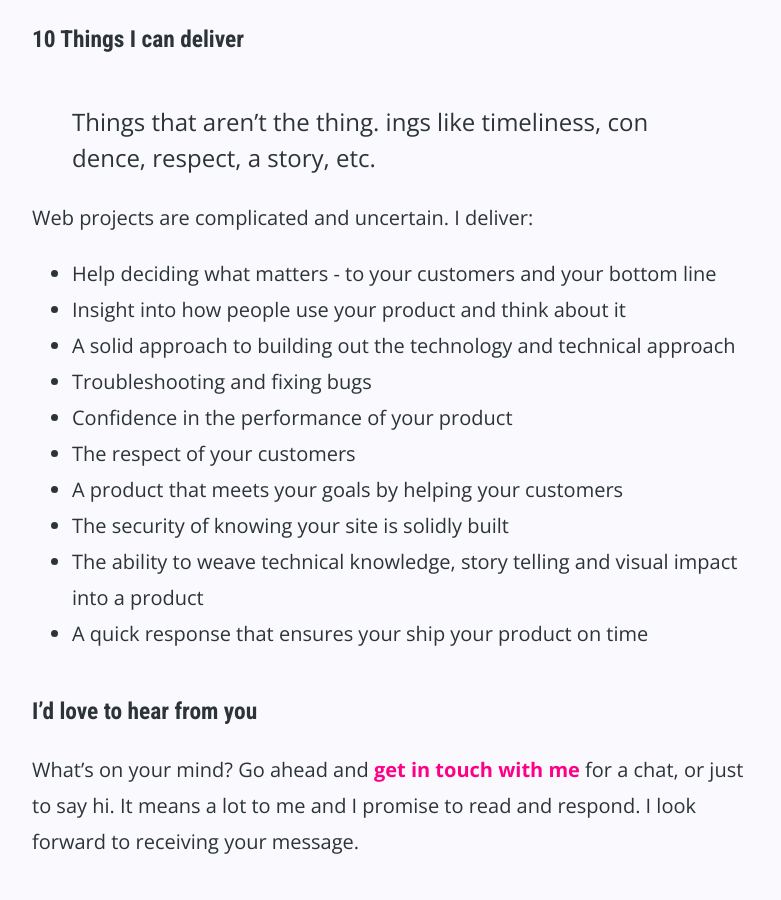
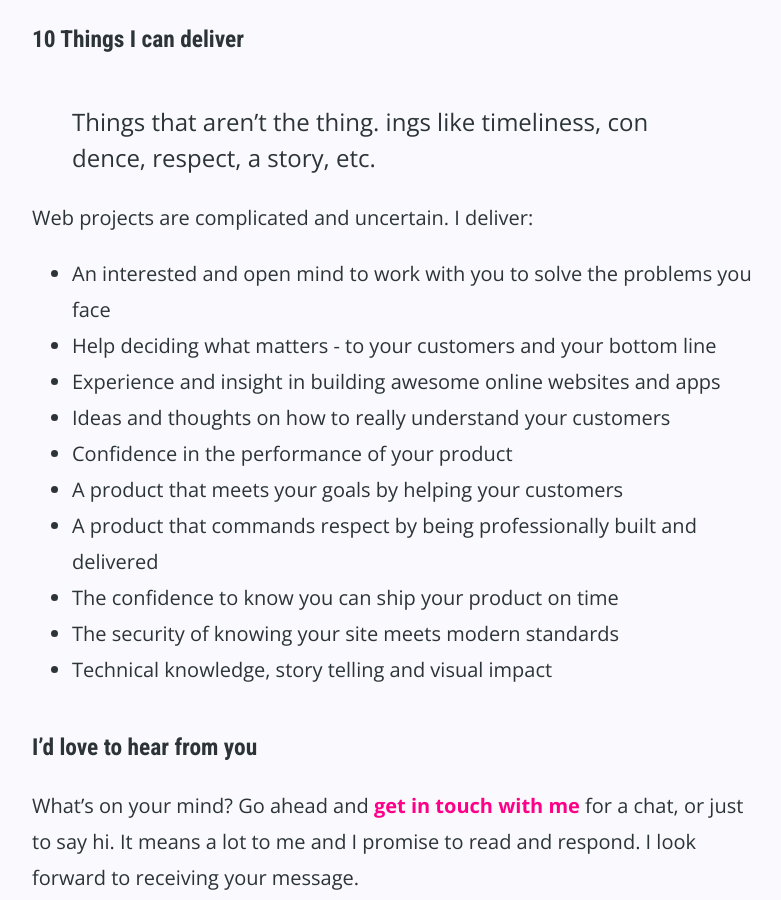
Before and after one commit to donovanh/donovanh.github.com, a Jekyll site: the page built from _posts/2016-06-09-what-i-provide.markdown, in a window 1280 px wide and 900 px high, scrolled down 1667 px. Shown: the whole window, without its empty margins (248-1029 px from the left). Built offline with Jekyll 4.4.1, drawn with Linux system fonts in a browser that asks for light colours; nearby versions of some CDN libraries.

Commit message:
What I provide

```diff
--- a/_posts/2016-06-09-what-i-provide.markdown
+++ b/_posts/2016-06-09-what-i-provide.markdown
@@ -33,16 +33,16 @@ My career grew around the introduction of CSS, and I'm particularly fond of usin
 
 Web projects are complicated and uncertain. I deliver:
 
+* An interested and open mind to work with you to solve the problems you face
 * Help deciding what matters - to your customers and your bottom line
-* Insight into how people use your product and think about it
-* A solid approach to building out the technology and technical approach
-* Troubleshooting and fixing bugs
+* Experience and insight in building awesome online websites and apps
+* Ideas and thoughts on how to really understand your customers
 * Confidence in the performance of your product
-* The respect of your customers
 * A product that meets your goals by helping your customers
-* The security of knowing your site is solidly built
-* The ability to weave technical knowledge, story telling and visual impact into a product
-* A quick response that ensures your ship your product on time
+* A product that commands respect by being professionally built and delivered
+* The confidence to know you can ship your product on time
+* The security of knowing your site meets modern standards
+* Technical knowledge, story telling and visual impact
 
 ### I'd love to hear from you
 
```
